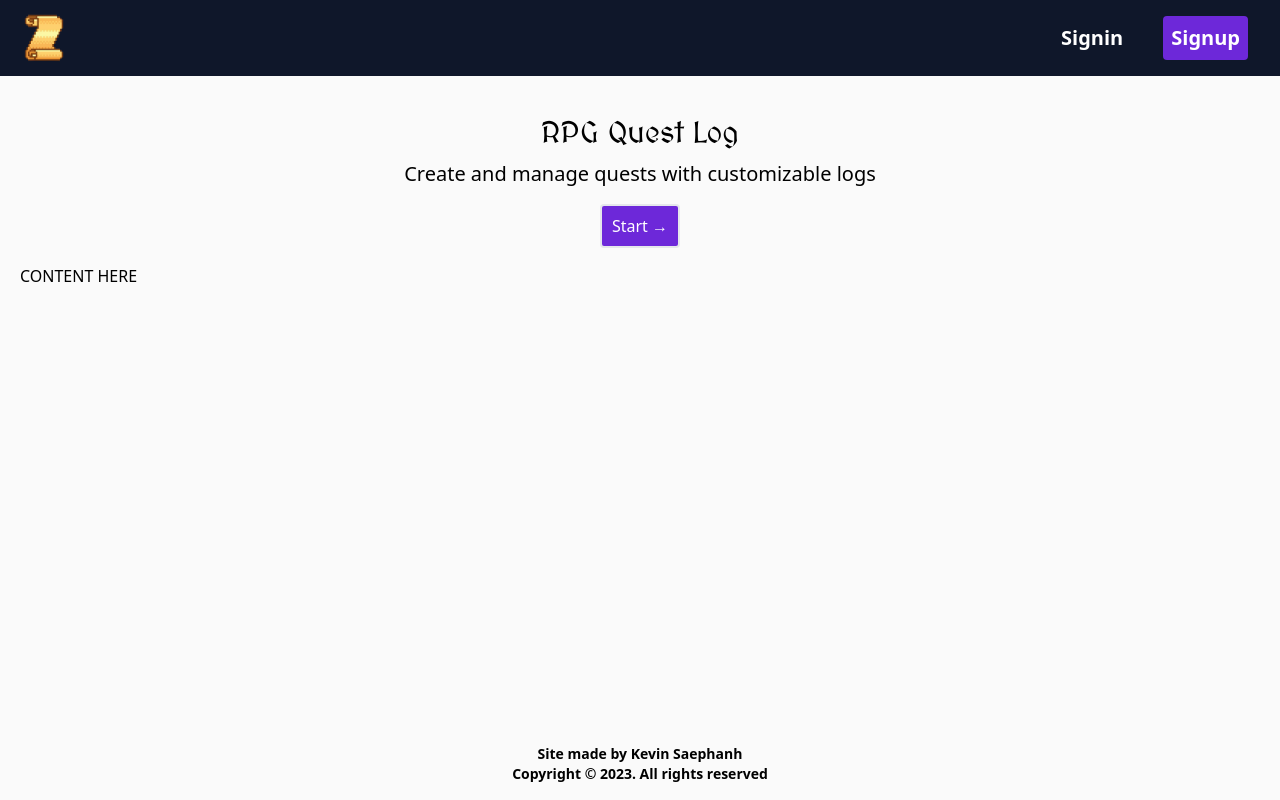
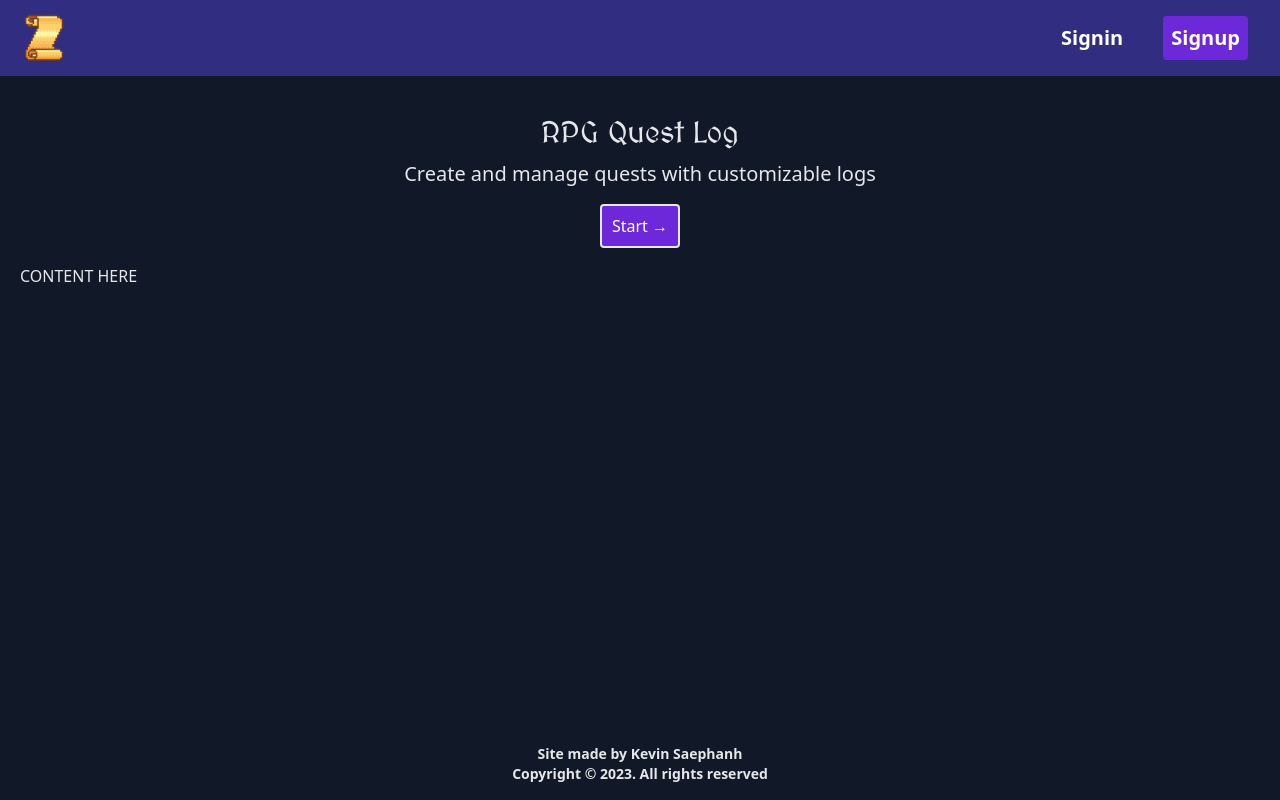
Before and after one commit to KevinSaephanh/rpg-quest-log, a Next.js app: page / in a window 1280 px wide. Built offline with nearby package versions, Linux system fonts and the light colour scheme; no server answers.

Commit message:
Change layout color scheme

```diff
--- a/src/components/form/FormWrapper.tsx
+++ b/src/components/form/FormWrapper.tsx
@@ -1,6 +1,6 @@
 import React from 'react';
 
-type FormProps = {
+type FormWrapperProps = {
   styles?: string;
   children: React.ReactNode;
   submitDisabled?: boolean;
@@ -8,7 +8,7 @@ type FormProps = {
   handleSubmit: (e: React.FormEvent<HTMLFormElement>) => void;
 };
 
-export const FormWrapper: React.FC<FormProps> = ({
+export const FormWrapper: React.FC<FormWrapperProps> = ({
   styles,
   children,
   submitDisabled,
--- a/src/components/layout/Layout.tsx
+++ b/src/components/layout/Layout.tsx
@@ -8,7 +8,7 @@ type LayoutProps = {
 
 export const Layout: React.FC<LayoutProps> = ({ children }) => {
   return (
-    <div className={`flex h-screen flex-col justify-between bg-neutral-50 `}>
+    <div className={`flex h-screen flex-col justify-between bg-gray-900 text-gray-200`}>
       <Navbar />
       <main role='main' className='relative p-5 my-5 flex-auto'>
         {children}
--- a/src/components/layout/Navbar.tsx
+++ b/src/components/layout/Navbar.tsx
@@ -12,11 +12,9 @@ const Navbar: React.FC = () => {
   const { status } = useAuth();
 
   return (
-    <header className='px-2 md:px-6 py-2 bg-slate-900'>
+    <header className='bg-indigo-900 px-2 md:px-6 py-2'>
       <div className='flex flex-wrap items-center justify-between'>
-        <div>
-          <Image src='/assets/scroll.png' alt='#' height={30} width={40} />
-        </div>
+        <Image src='/assets/rpg-scroll.png' alt='#' height={30} width={40} />
         <ul className='flex flex-row list-none p-2 md:space-x-8 md:mt-0'>
           {status !== 'authenticated' ? (
             <>
--- a/src/styles/globals.css
+++ b/src/styles/globals.css
@@ -20,7 +20,7 @@
   }
 
   .modal {
-    @apply absolute z-50 m-auto inset-0 bg-white flex flex-col justify-between w-5/6 md:w-3/5 lg:w-2/5 h-4/5 max-h-128 px-6 rounded border-gray-500 border-2;
+    @apply absolute z-50 m-auto inset-0 bg-indigo-900 flex flex-col justify-between w-5/6 md:w-3/5 lg:w-2/5 h-4/5 max-h-128 px-6 rounded border-gray-500 border-2;
   }
 
   .error-message {
```
Also changed, not shown: public/assets/rpg-scroll.png (renamed from public/assets/scroll.png).
